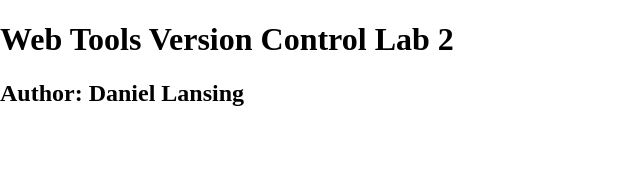
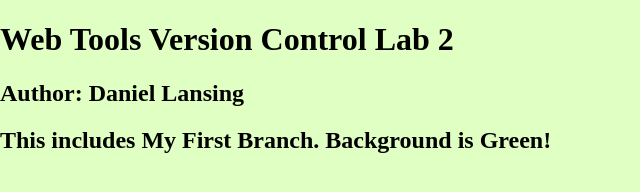
Before and after one commit to webtools23/Webtools-intro-github-Lansing, a plain HTML site: page index.html in a window 1280 px wide. Shown: the whole page, without its empty margins (0-640 px from the left). Drawn offline with nearby package versions, Linux system fonts and the light colour scheme.

Commit message:
BGGreen branch. Edit Index.html and css
Added background-color green to main.css. Added another h2 to index.html

```diff
--- a/_css/main.css
+++ b/_css/main.css
@@ -8,6 +8,7 @@ html {
   -webkit-text-size-adjust: 100%;
 }
 html, body  {
+	background-color: #E0FFC2;
 	margin: 0;
 }
 /* Correct `block` display not defined in IE 8/9.*/
--- a/index.html
+++ b/index.html
@@ -16,6 +16,7 @@
     <header>
 	<h1>Web Tools Version Control Lab 2</h1>
 	<h2>Author: Daniel Lansing</h2>
+	<h2>This includes My First Branch. Background is Green!</h2>
     </header>
     <nav id="pageNav">
     </nav>
```
